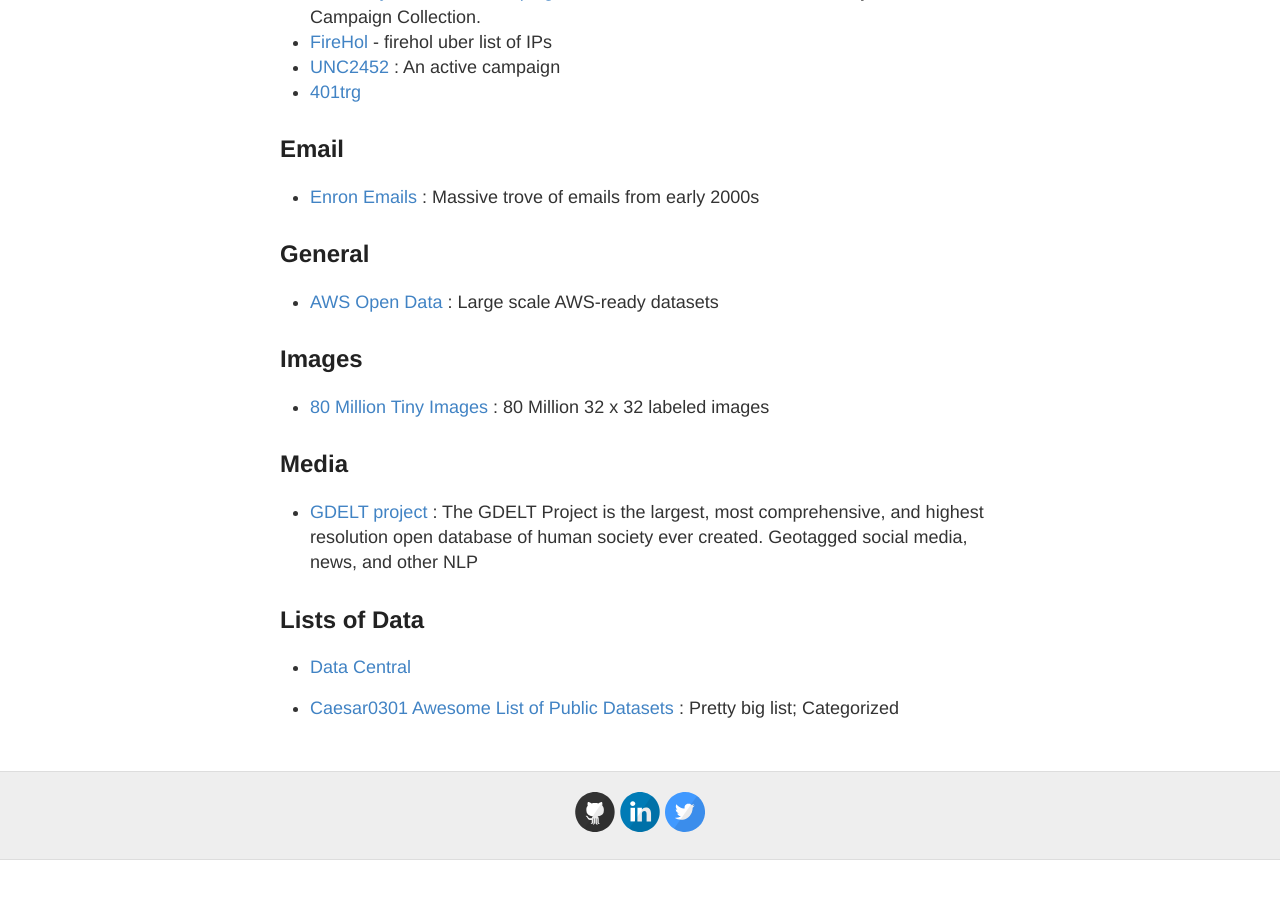
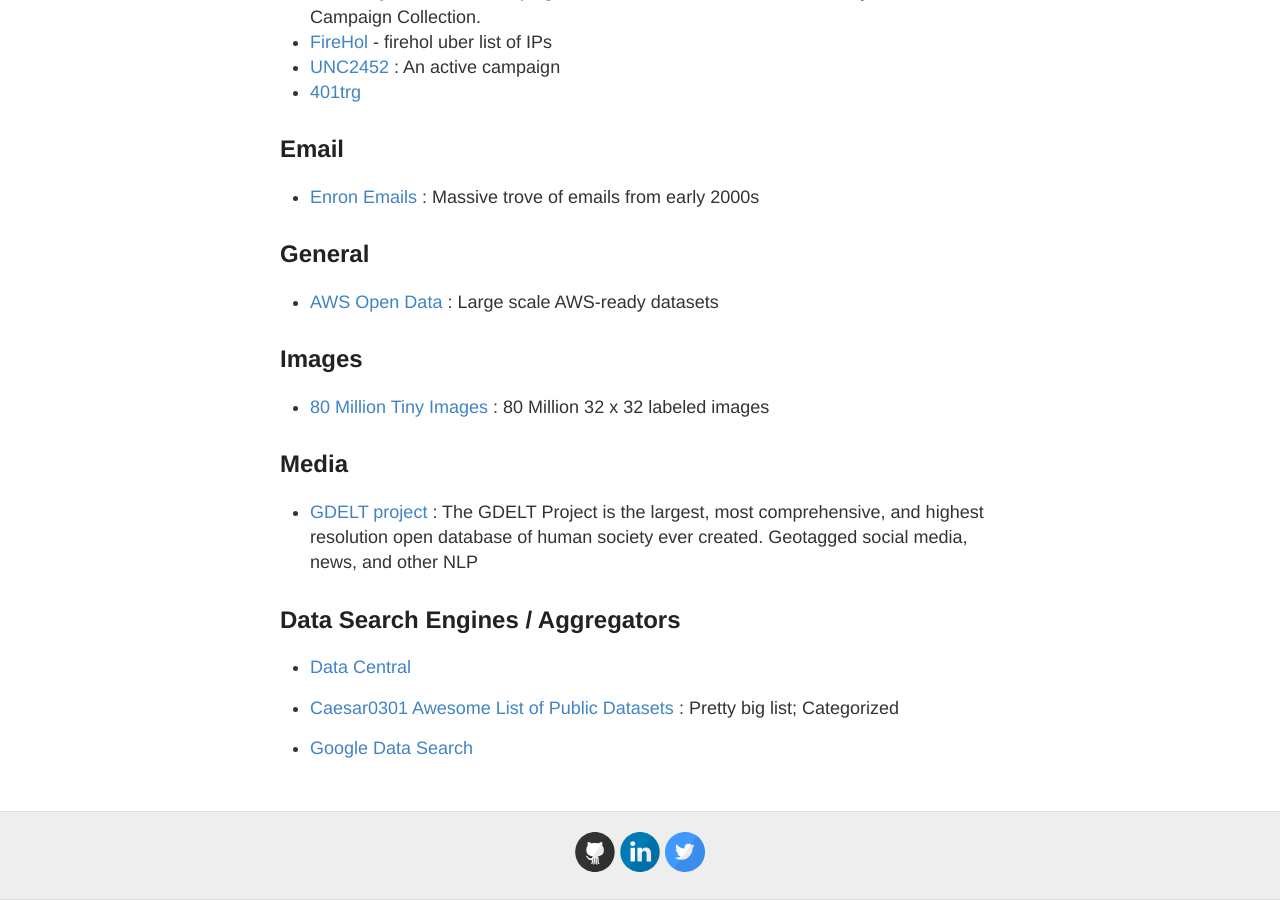
Before and after one commit to stevehenderson/stevehenderson.github.io, a Jekyll site: the page built from data.md, in a window 1280 px wide and 900 px high, scrolled down 1659 px. Built offline with Jekyll 4.4.1, drawn with Linux system fonts in a browser that asks for light colours; before the commit the page ends 2519 px from its top, so only the background shows below that.

Commit message:
Update data.md

```diff
--- a/data.md
+++ b/data.md
@@ -80,8 +80,10 @@
 
    * [GDELT project](http://gdeltproject.org/data.html) : The GDELT Project is the largest, most comprehensive, and highest resolution open database of human society ever created. Geotagged social media, news, and other NLP
 
-## Lists of Data
+## Data Search Engines / Aggregators
 
    * [Data Central](http://www.datasciencecentral.com/profiles/blogs/big-data-sets-available-for-free)
 
    * [Caesar0301 Awesome List of Public Datasets](https://github.com/caesar0301/awesome-public-datasets) : Pretty big list;  Categorized
+
+   * [Google Data Search](https://datasetsearch.research.google.com/)
```
